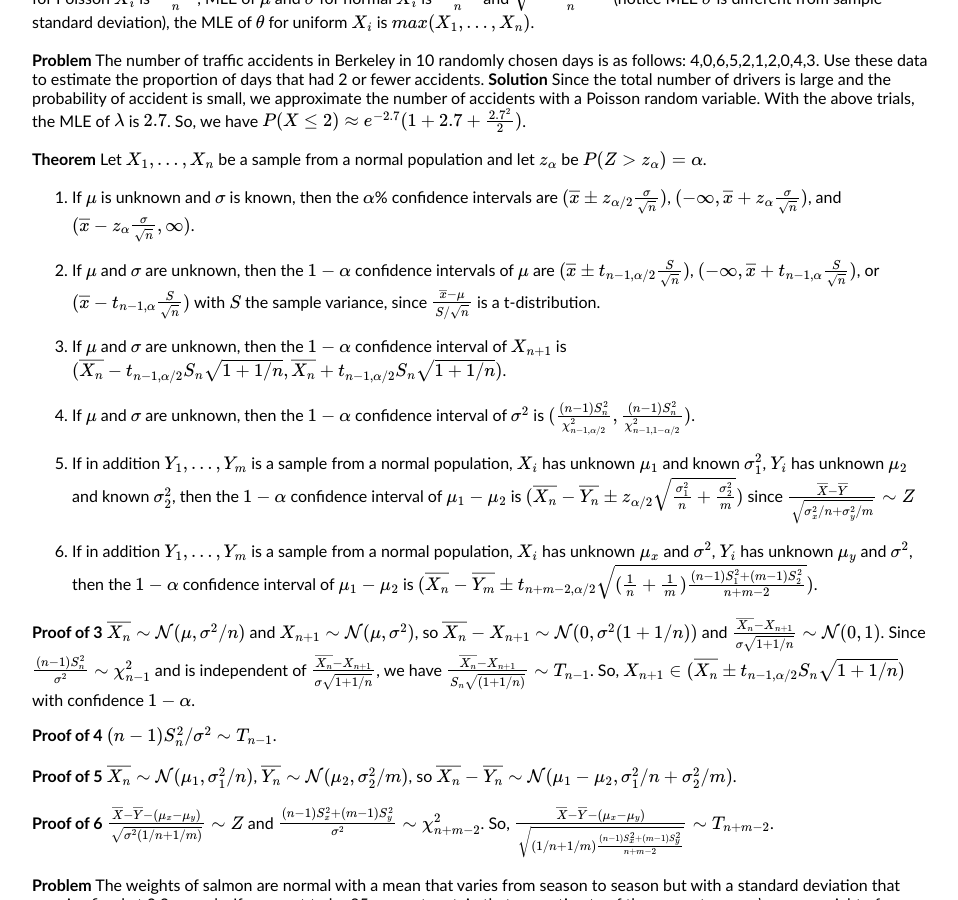
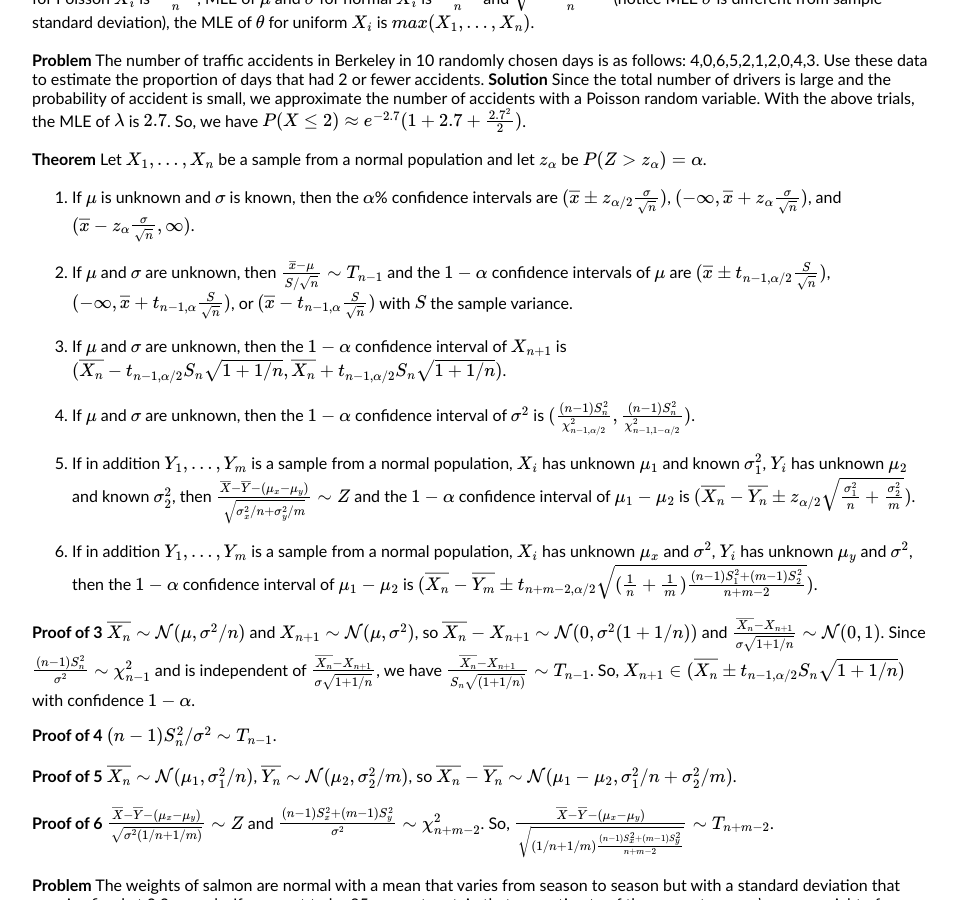
Before and after one commit to henryzhang11/questions-I-have, a Jekyll site: the page built from _posts/2023-08-20-probability-theory-review.md, in a window 1280 px wide and 900 px high, scrolled down 4225 px. Shown: the whole window, without its empty margins (160-1118 px from the left). Built offline with Jekyll 4.4.1, drawn with Linux system fonts in a browser that asks for light colours; formulas are drawn with MathJax 3.

Commit message:
Update 2023-08-20-probability-theory-review.md

```diff
--- a/_posts/2023-08-20-probability-theory-review.md
+++ b/_posts/2023-08-20-probability-theory-review.md
@@ -112,13 +112,13 @@ title: "probability theory review"
 
 1. If $\mu$ is unknown and $\sigma$ is known, then the $\alpha$% confidence intervals are $(\overline{x}\pm z_{\alpha/2}\frac{\sigma}{\sqrt{n}})$, $(-\infty,\overline{x}+z_\alpha\frac{\sigma}{\sqrt{n}})$, and $(\overline{x}-z_\alpha\frac{\sigma}{\sqrt{n}},\infty)$.
 
-2. If $\mu$ and $\sigma$ are unknown, then the $1-\alpha$ confidence intervals of $\mu$ are $(\overline{x}\pm t_{n-1,\alpha/2}\frac{S}{\sqrt{n}})$, $(-\infty,\overline{x}+t_{n-1,\alpha}\frac{S}{\sqrt{n}})$, or $(\overline{x}-t_{n-1,\alpha}\frac{S}{\sqrt{n}})$ with $S$ the sample variance, since $\frac{\overline{x}-\mu}{S/\sqrt{n}}$ is a t-distribution.
+2. If $\mu$ and $\sigma$ are unknown, then $\frac{\overline{x}-\mu}{S/\sqrt{n}}\sim T_{n-1}$ and the $1-\alpha$ confidence intervals of $\mu$ are $(\overline{x}\pm t_{n-1,\alpha/2}\frac{S}{\sqrt{n}})$, $(-\infty,\overline{x}+t_{n-1,\alpha}\frac{S}{\sqrt{n}})$, or $(\overline{x}-t_{n-1,\alpha}\frac{S}{\sqrt{n}})$ with $S$ the sample variance.
 
 3. If $\mu$ and $\sigma$ are unknown, then the $1-\alpha$ confidence interval of $X_{n+1}$ is $(\overline{X_n}-t_{n-1,\alpha/2}S_n\sqrt{1+1/n},\overline{X_n}+t_{n-1,\alpha/2}S_n\sqrt{1+1/n})$.
 
 4. If $\mu$ and $\sigma$ are unknown, then the $1-\alpha$ confidence interval of $\sigma^2$ is $(\frac{(n-1)S_n^2}{\chi_{n-1,\alpha/2}^2},\frac{(n-1)S_n^2}{\chi_{n-1,1-\alpha/2}^2})$.
 
-5. If in addition $Y_1,...,Y_m$ is a sample from a normal population, $X_i$ has unknown $\mu_1$ and known $\sigma_1^2$, $Y_i$ has unknown $\mu_2$ and known $\sigma_2^2$, then the $1-\alpha$ confidence interval of $\mu_1-\mu_2$ is $(\overline{X_n}-\overline{Y_n}\pm z_{\alpha/2}\sqrt{\frac{\sigma_1^2}{n}+\frac{\sigma_2^2}{m}})$ since $\frac{\overline{X}-\overline{Y}}{\sqrt{\sigma_x^2/n+\sigma_y^2/m}}\sim Z$
+5. If in addition $Y_1,...,Y_m$ is a sample from a normal population, $X_i$ has unknown $\mu_1$ and known $\sigma_1^2$, $Y_i$ has unknown $\mu_2$ and known $\sigma_2^2$, then $\frac{\overline{X}-\overline{Y}-(\mu_x-\mu_y)}{\sqrt{\sigma_x^2/n+\sigma_y^2/m}}\sim Z$ and the $1-\alpha$ confidence interval of $\mu_1-\mu_2$ is $(\overline{X_n}-\overline{Y_n}\pm z_{\alpha/2}\sqrt{\frac{\sigma_1^2}{n}+\frac{\sigma_2^2}{m}})$.
 
 6. If in addition $Y_1,...,Y_m$ is a sample from a normal population, $X_i$ has unknown $\mu_x$ and $\sigma^2$, $Y_i$ has unknown $\mu_y$ and $\sigma^2$, then the $1-\alpha$ confidence interval of $\mu_1-\mu_2$ is $(\overline{X_n}-\overline{Y_m}\pm t_{n+m-2,\alpha/2}\sqrt{(\frac{1}{n}+\frac{1}{m})\frac{(n-1)S_1^2+(m-1)S_2^2}{n+m-2}})$.
 
```
